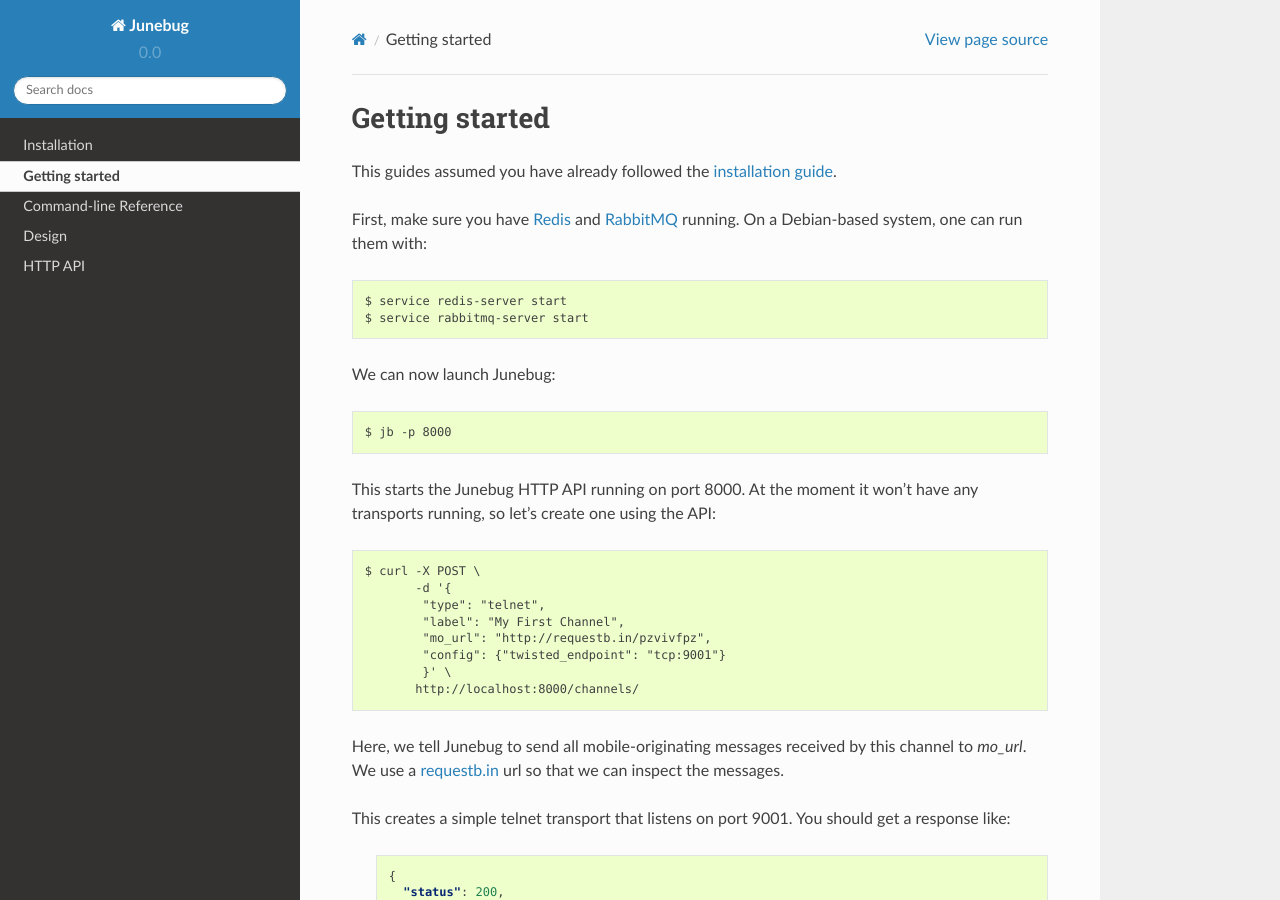
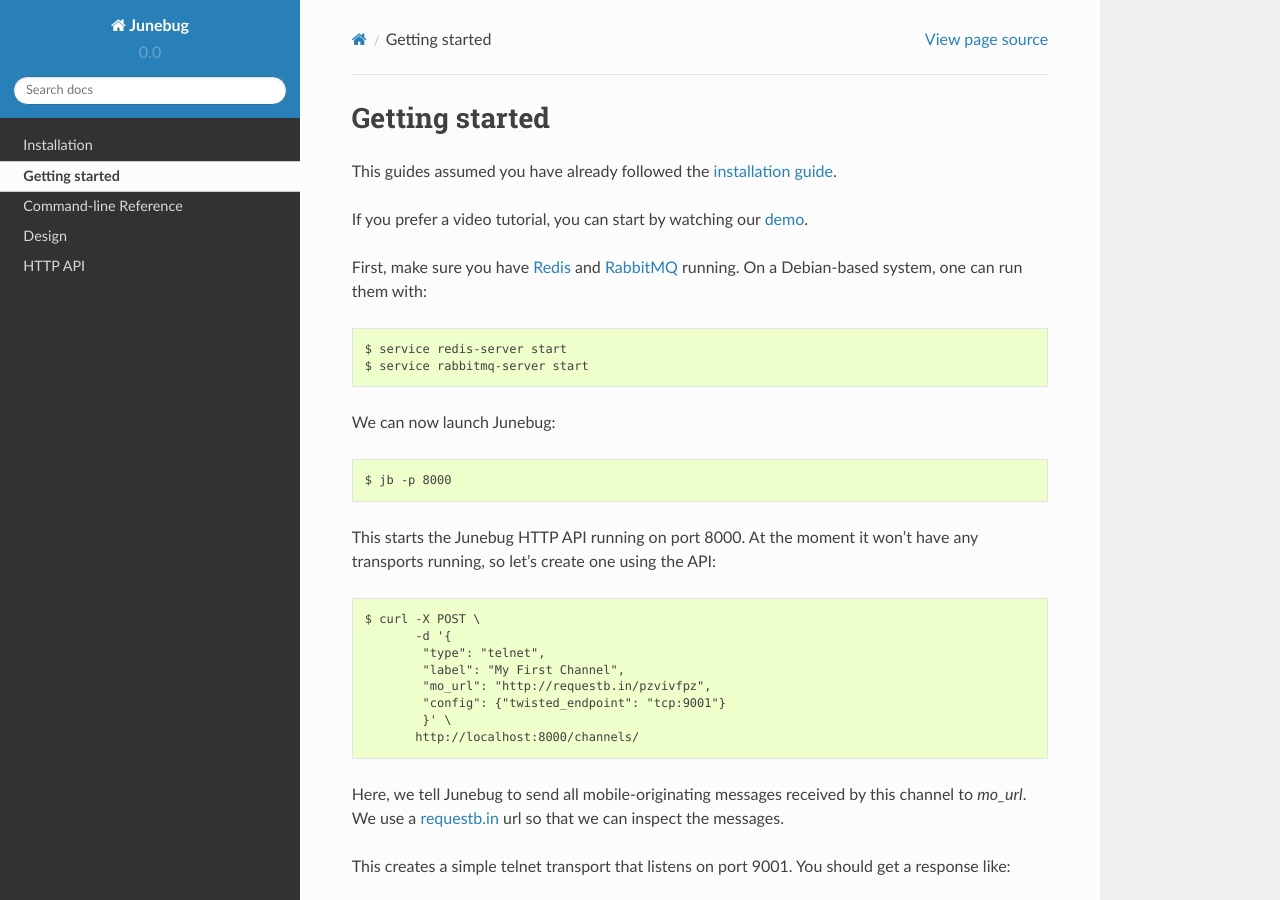
Before and after one commit to praekeltfoundation/junebug, a Sphinx documentation site: the page built from docs/getting-started.rst, in a window 1280 px wide and 900 px high. Built offline with Sphinx 7.4.7 and the Read the Docs theme 2.0.0, drawn with Linux system fonts in a browser that asks for light colours; pages that are not in the unit, such as notebooks, are missing from menus.

Commit message:
Add link to video tutorial.

```diff
--- a/docs/getting-started.rst
+++ b/docs/getting-started.rst
@@ -5,6 +5,10 @@
 
 This guides assumed you have already followed the :ref:`installation guide
 <installation>`.
+
+If you prefer a video tutorial, you can start by watching our `demo`_.
+
+.. _demo: https://archive.org/details/Junebug004Demo
 
 First, make sure you have `Redis`_ and `RabbitMQ`_ running. On a Debian-based system, one can run them with::
 
```
